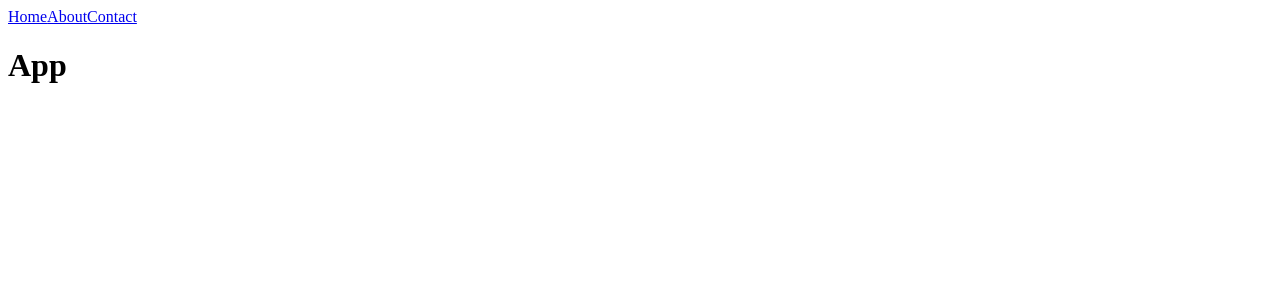
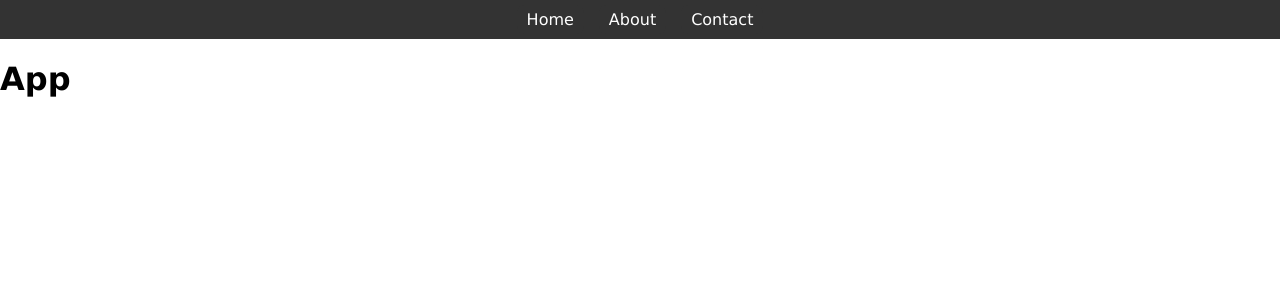
Before and after one commit to MariusCodeAcademy/type5-react-10-css-modules-fetch, a React (Create React App) app: page / in a window 1280 px wide. Shown: the top 300 px of the page. Built offline with nearby package versions, Linux system fonts and the light colour scheme.

Commit message:
header css ok

```diff
--- a/src/App.css
+++ b/src/App.css
@@ -1,3 +1,9 @@
+body {
+  margin: 0;
+}
+.App {
+  font-family: Verdana, Geneva, Tahoma, sans-serif;
+}
 .grid {
   display: grid;
   gap: 20px;
--- a/src/components/Header/Header.jsx
+++ b/src/components/Header/Header.jsx
@@ -1,12 +1,20 @@
+import css from './Header.module.css';
 // isitraukti module.css
 // sudeti kur reikia klases headeriui, nav, a
+
 const Header = () => {
   return (
-    <header>
-      <nav>
-        <a href='#home'>Home</a>
-        <a href='#about'>About</a>
-        <a href='#contact'>Contact</a>
+    <header className={css.header}>
+      <nav className={css.nav}>
+        <a className={css.navLink} href='#home'>
+          Home
+        </a>
+        <a className={css.navLink} href='#about'>
+          About
+        </a>
+        <a className={css.navLink} href='#contact'>
+          Contact
+        </a>
       </nav>
     </header>
   );
--- a/src/components/Header/Header.module.css
+++ b/src/components/Header/Header.module.css
@@ -17,5 +17,12 @@
   text-decoration: none;
   color: inherit;
   display: inline-block;
-  background-color: #000;
+  background-color: #333;
+  padding: 5px 10px;
+  border-radius: 8px;
 }
+
+.navLink:hover {
+  background-color: rgb(106, 106, 106);
+
+}
```
Also changed, not shown: src/components/IconCardSection/IconCardSection.jsx (added, +13 -0 lines), src/components/IconCardSection/IconCardSection.module.css (added).
